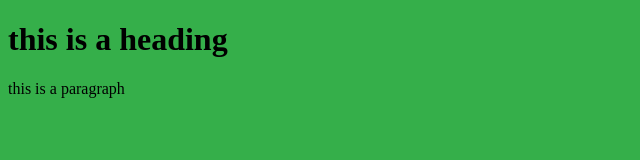
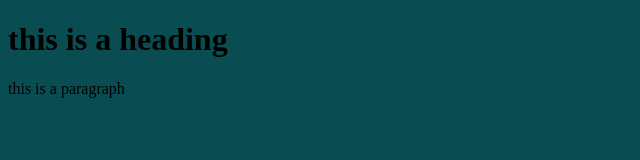
Before and after one commit to sarabjoin/porfolio2025, a plain HTML site: page index.html in a window 1280 px wide. Shown: the whole page, without its empty margins (0-640 px from the left). Drawn offline with Linux system fonts and the light colour scheme.

Commit message:
background color set

```diff
--- a/mystyle.css
+++ b/mystyle.css
@@ -1,3 +1,3 @@
 body{
-    background-color: rgb(53, 175, 74);
+    background-color: rgb(9, 77, 82);
 }
```
